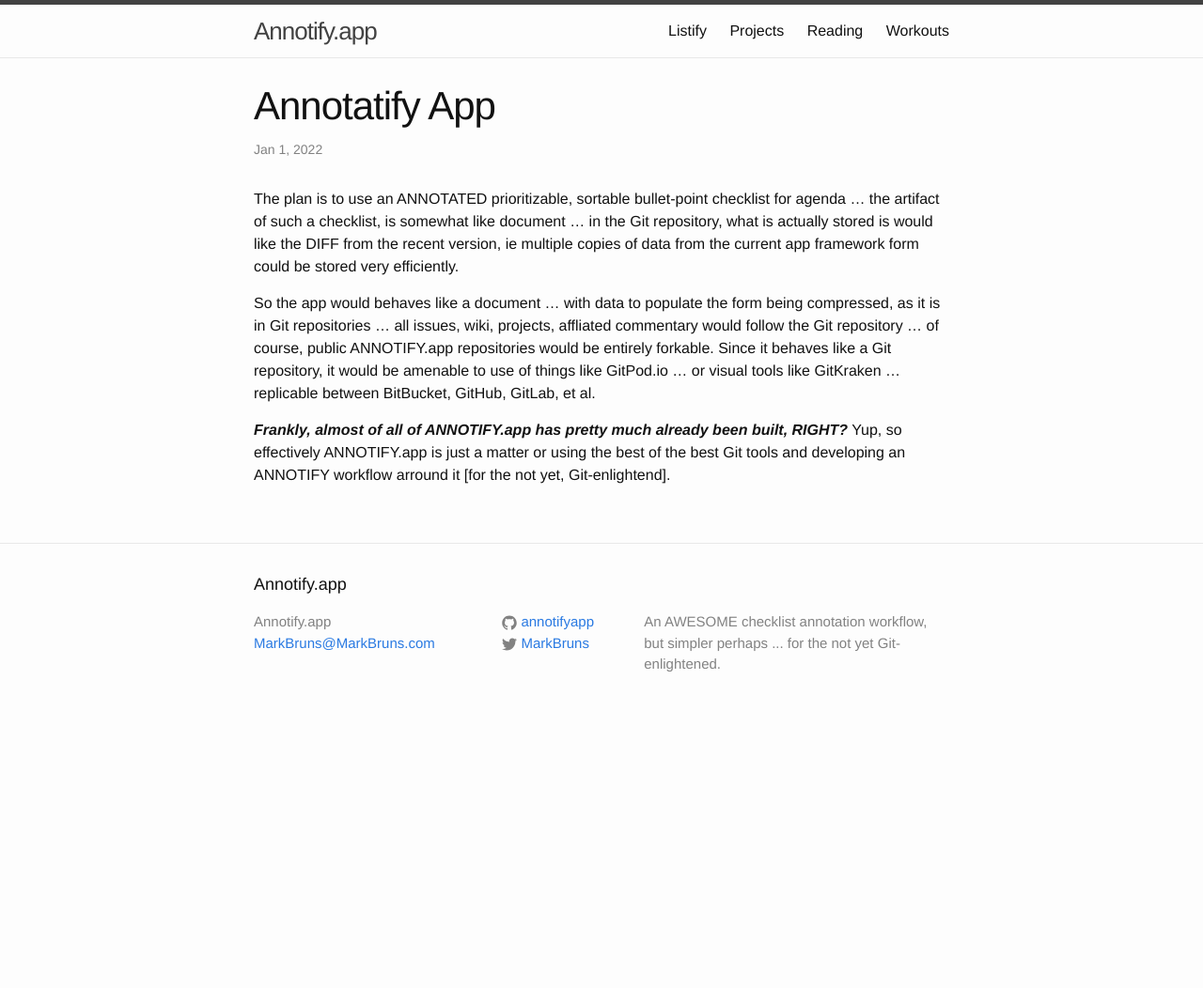
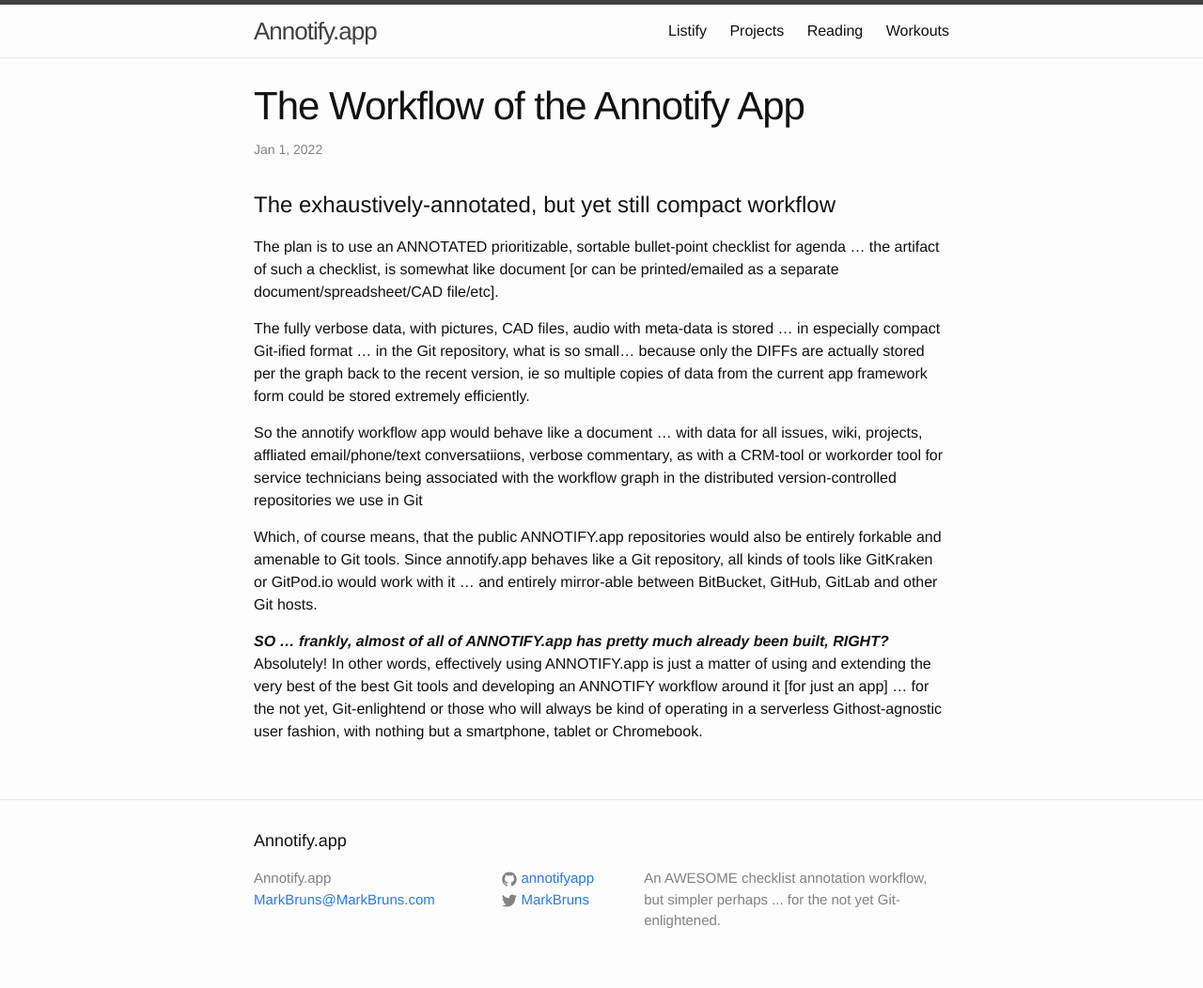
Before and after one commit to annotifyapp/annotifyapp.github.io, a Jekyll site: the page built from _posts/2022-01-01-annotify-app.markdown, in a window 1280 px wide. Shown: the whole page at 94% size. Built offline with Jekyll 4.4.1, drawn with Linux system fonts in a browser that asks for light colours; before the commit the page ends 900 px from its top, so only the background shows below that.

Commit message:
It's just Git

```diff
--- a/_posts/2022-01-01-annotify-app.markdown
+++ b/_posts/2022-01-01-annotify-app.markdown
@@ -1,13 +1,20 @@
 ---
 layout: post
-title:  "Annotatify App"
+title:  "The Workflow of the Annotify App"
 date:   2022-01-01 4:30:00
 categories: template
 ---
 
 
-The plan is to use an ANNOTATED prioritizable, sortable bullet-point checklist for agenda  ... the artifact of such a checklist, is somewhat like document ... in the Git repository, what is actually stored is would like the DIFF from the recent version, ie multiple copies of data from the current app framework form could be stored very efficiently.
+# The exhaustively-annotated, but yet still compact workflow
 
-So the app would behaves like a document ... with data to populate the form being compressed, as it is in Git repositories ... all issues, wiki, projects, affliated commentary would follow the Git repository ... of course, public ANNOTIFY.app repositories would be entirely forkable.  Since it behaves like a Git repository, it would be amenable to use of things like GitPod.io ... or visual tools like GitKraken ... replicable between BitBucket, GitHub, GitLab, et al.
+The plan is to use an ANNOTATED prioritizable, sortable bullet-point checklist for agenda  ... the artifact of such a checklist, is somewhat like document [or can be printed/emailed as a separate document/spreadsheet/CAD file/etc].
 
-***Frankly, almost of all of ANNOTIFY.app has pretty much already been built, RIGHT?***  Yup, so effectively ANNOTIFY.app is just a matter or using the best of the best Git tools and developing an ANNOTIFY workflow arround it [for the not yet, Git-enlightend].
+The fully verbose data, with pictures, CAD files, audio with meta-data is stored ... in especially compact Git-ified format ... in the Git repository, what is so small... because only the DIFFs are actually stored per the graph back to the recent version, ie so multiple copies of data from the current app framework form could be stored extremely efficiently.
+
+So the annotify workflow app would behave like a document ... with data for all issues, wiki, projects, affliated email/phone/text conversatiions, verbose commentary, as with a CRM-tool or workorder tool for service technicians being associated with the workflow graph in the distributed version-controlled repositories we use in Git
+
+Which, of course means, that the public ANNOTIFY.app repositories would also be entirely forkable and amenable to Git tools.  Since annotify.app behaves like a Git repository, all kinds of tools like GitKraken or GitPod.io would work with it ... and entirely mirror-able between BitBucket, GitHub, GitLab and other Git hosts.
+
+
+***SO ... frankly, almost of all of ANNOTIFY.app has pretty much already been built, RIGHT?***  Absolutely!  In other words, effectively using ANNOTIFY.app is just a matter of using and extending the very best of the best Git tools and developing an ANNOTIFY workflow around it [for just an app] ... for the not yet, Git-enlightend or those who will always be kind of operating in a serverless Githost-agnostic user fashion, with nothing but a smartphone, tablet or Chromebook.
```
